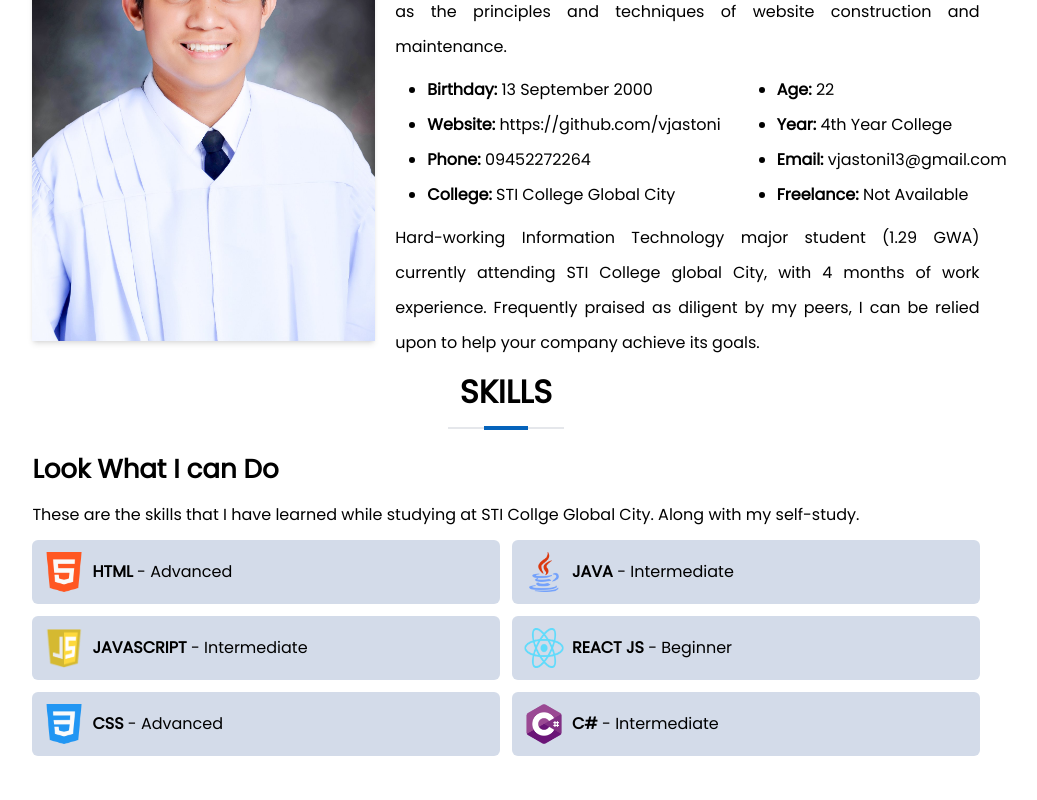
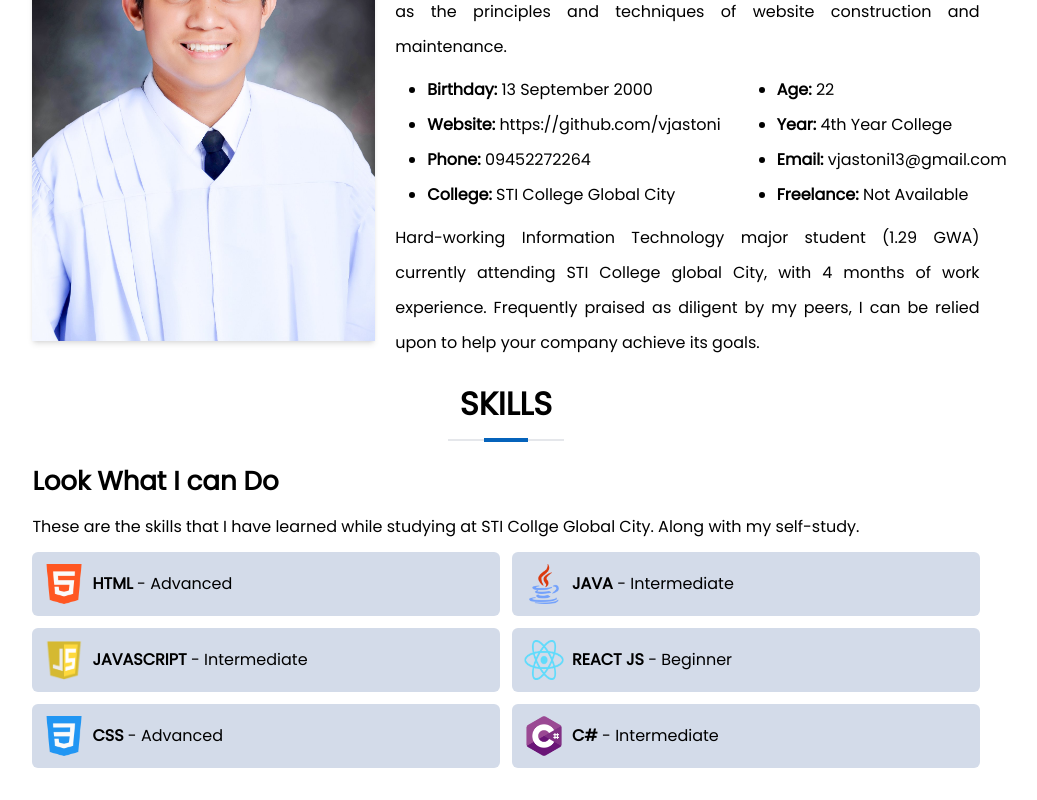
Before and after one commit to vjastoni/web-portfolio, a React (Create React App) app: page / in a window 1280 px wide. Shown: the part 1185-1985 px from the top of the page, without its empty margins (134-1171 px from the left). Built offline with nearby package versions, Linux system fonts and the light colour scheme.

Commit message:
minor changes

```diff
--- a/src/App.js
+++ b/src/App.js
@@ -289,7 +289,7 @@ function App() {
             </div>
           </div>
         </div>
-        <h2 className="text-[32px] font-bold font-poppins uppercase mt-2 mb-[10px]">
+        <h2 className="text-[32px] font-bold font-poppins uppercase mt-5 mb-[10px]">
           Skills
         </h2>
         <div className="flex items-center justify-center">
```
